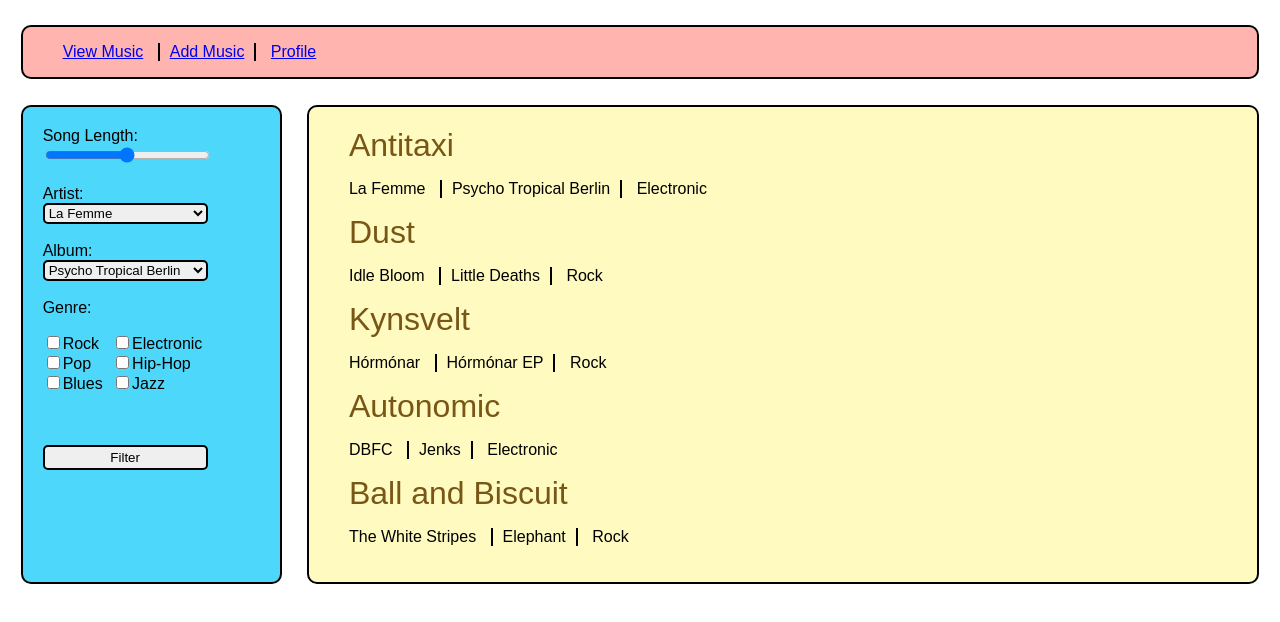
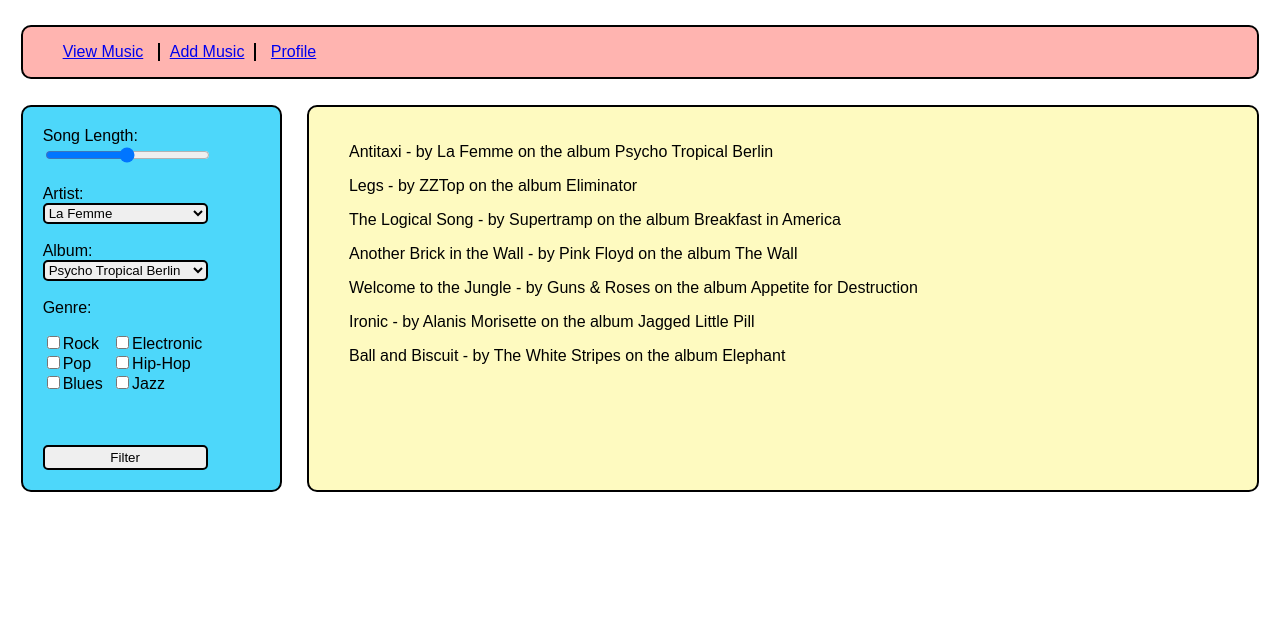
Before and after one commit to hiattcollins/Ex-CSS102-4-Music-History-1, a plain HTML site: page index.html in a window 1280 px wide. Drawn offline with Linux system fonts and the light colour scheme.

Commit message:
modified index for JS song insertion and added songs.js and code therein

```diff
--- a/index.html
+++ b/index.html
@@ -68,16 +68,20 @@
 				</div>
 
 				<div id="songBlock">
-					<!-- Song 1 -->
+
+
+
+
+					<!-- Song 1
 					<div>
 						<span class="songName">Antitaxi</span>
 						<ul class="songInfo">
-							<li>La Femme</li>							<!-- Artist Name -->
-							<li class="middleSongInfo">Psycho Tropical Berlin</li>	<!-- Album Name -->
-							<li>Electronic</li>							<!-- Genre -->
+							<li>La Femme</li>
+							<li class="middleSongInfo">Psycho Tropical Berlin</li>
+							<li>Electronic</li>
 						</ul>
 					</div>
-					<!-- Song 2 -->
+					Song 2
 					<div>
 						<span class="songName">Dust</span>
 						<ul class="songInfo">
@@ -86,7 +90,7 @@
 							<li>Rock</li>
 						</ul>
 					</div>
-					<!-- Song 3 -->
+					Song 3
 					<div>
 						<span class="songName">Kynsvelt</span>
 						<ul class="songInfo">
@@ -95,7 +99,7 @@
 							<li>Rock</li>
 						</ul>
 					</div>
-					<!-- Song 4 -->
+					Song 4
 					<div>
 						<span class="songName">Autonomic</span>
 						<ul class="songInfo">
@@ -104,7 +108,7 @@
 							<li>Electronic</li>
 						</ul>
 					</div>
-					<!-- Song 5 -->
+					Song 5
 					<div>
 						<span class="songName">Ball and Biscuit</span>
 						<ul class="songInfo">
@@ -113,11 +117,15 @@
 							<li>Rock</li>
 						</ul>
 					</div>
+					-->
+
 
 				</div>
 			</div>
 
 		</div>
+
+		<script type="text/javascript" src="songs.js"></script>
 
 	</body>
 
--- /dev/null
+++ b/songs.js
@@ -0,0 +1,54 @@
+
+
+var songs = [];
+
+songs[songs.length] = "Legs > by Z*ZTop on the album Eliminator";
+songs[songs.length] = "The Logical Song > by Supertr@amp on the album Breakfast in America";
+songs[songs.length] = "Another Brick in the Wall > by Pink Floyd on the album The Wall";
+songs[songs.length] = "Welco(me to the Jungle > by Guns & Roses on the album Appetite for Destruction";
+songs[songs.length] = "Ironi!c > by Alanis Moris*ette on the album Jagged Little Pill";
+
+// console.log(songs);
+
+songs.unshift("Antitaxi > by La Femme on the @album Psycho Tropical Berlin");
+
+songs.push("Ball and Biscuit > by The White Stripe*s on the album Elephant");
+
+var charsToRemove = [/\*/g, /@/g, /\(/g, /\!/g];
+
+// console.log(songs);
+
+for (var i = 0; i < charsToRemove.length; i++) {
+	charCut = charsToRemove[i];
+
+	for (var j = 0; j < songs.length; j++) {
+		songs[j] = songs[j].replace(charCut, "");
+		songs[j] = songs[j].replace(">", "-");
+	}
+}
+
+for (var k = 0; k < songs.length; k++) {
+	document.getElementById("songBlock").innerHTML += `<p>${songs[k]}</p>`;
+}
+
+// console.log(songs);
+
+
+
+// Requirements
+
+// Use JavaScript arrays, loops, and innerHTML to show the music you love.
+
+// Use JavaScript to create a list of songs in the index.html file for your Music History project. Download the songs.js file, which contains an array of strings with song information.
+
+// Add one song to the beginning and the end of the array.
+// Loop over the array, and remove any words or characters that obviously don't belong.
+// Find and replace the > character in each item with a - character.
+// Add each string to the DOM in index.html in the main content area.
+// Example output:
+
+// {Song name} by {Artist} on the album {Album}
+
+// {Song name} by {Artist} on the album {Album}
+
+// ...
```
